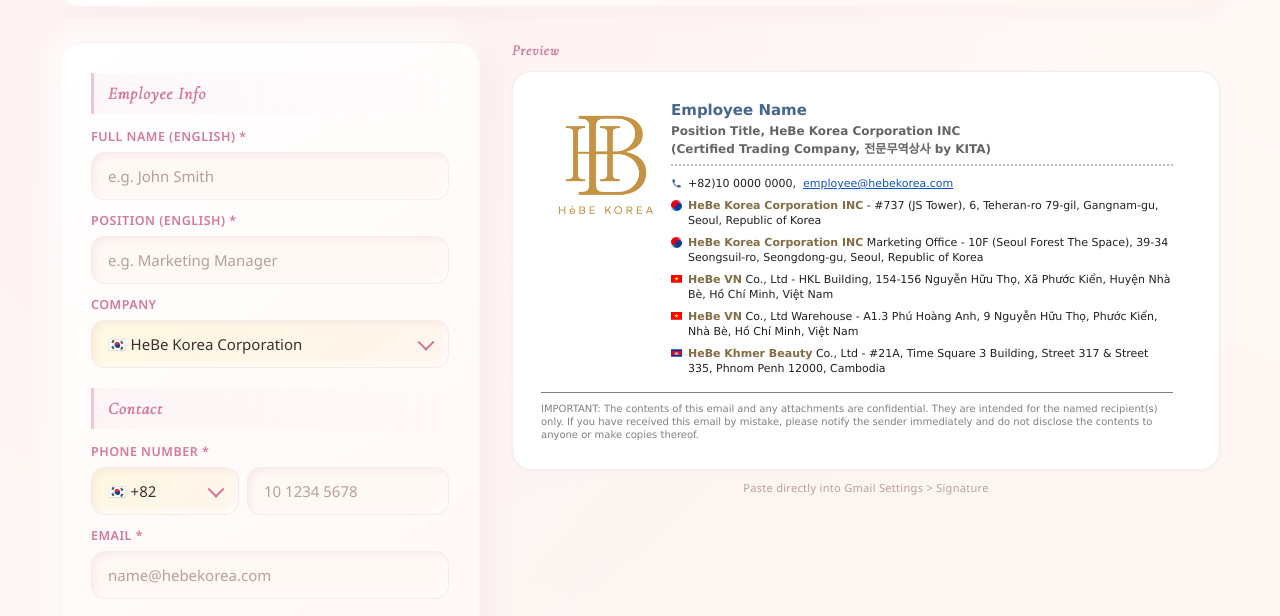
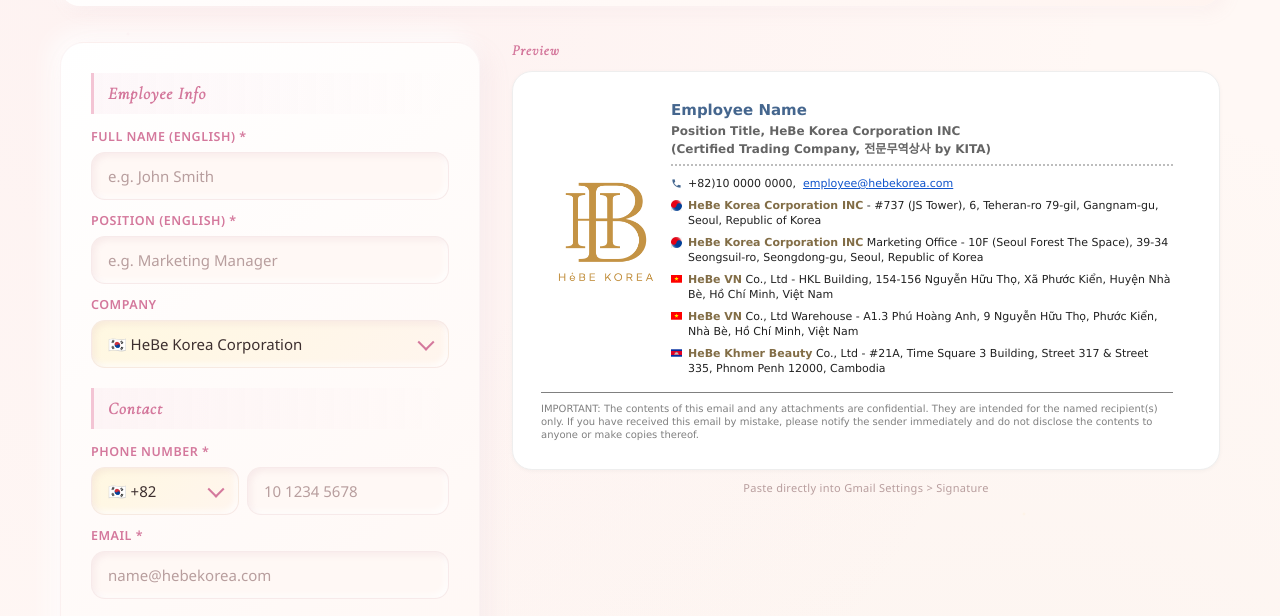
Before and after one commit to HeBe-Corporation/assets, a plain HTML site: page signature/index.html in a window 1280 px wide. Shown: the part 126-742 px from the top of the page. Drawn offline with nearby package versions, Linux system fonts and the light colour scheme.

Commit message:
signature generator v3.2: Gmail copy row display:flex + float fallback, logo 130 vertically centred against the text, wraps below under 300px remaining width (owner 2026-10-20)

```diff
--- a/signature/index.html
+++ b/signature/index.html
@@ -1,5 +1,5 @@
 <!DOCTYPE html>
-<!-- HeBe Email Signature Generator v3.1 (2026-10-20 13:3x). Gmail copy = fluid layout (logo float, text block min-width 300) so it adapts to phones without a style block; Outlook package = fixed table. Signature template = 05. Email/02. Context/signature.html v5.2 (owner cards 'A A A' + title on two lines).
+<!-- HeBe Email Signature Generator v3.2 (2026-10-20 17:2x). Gmail copy = fluid flex layout (row display:flex;flex-wrap:wrap;align-items:center with a float fallback, logo 130 vertically centred against the text, text block min-width 300) so it adapts to phones without a style block; v3.1 was the same without flex (logo top-left); Outlook package = fixed table. Signature template = 05. Email/02. Context/signature.html v5.2 (owner cards 'A A A' + title on two lines).
      Logo: one canonical GIF for Korea, Vietnam and Cambodia, 130px square (width=height=130, LOGO.md). Icons and logo are hosted on hebe-corporation.github.io/assets/signatures/.
      Built by 90. Outputs/20261020_Signature_Logo_Research/candidates/build_generator_v3.py from the legacy v2 generator (99. Archive/06. HeBe-System Legacy/04. HeBe Email Signature). -->
 
@@ -7,7 +7,7 @@
 <head>
 <meta charset="UTF-8">
 <meta name="viewport" content="width=device-width, initial-scale=1.0">
-<title>HeBe Email Signature Generator v3.1</title>
+<title>HeBe Email Signature Generator v3.2</title>
 <style>
   @import url('https://fonts.googleapis.com/css2?family=Cormorant+Garamond:ital,wght@0,300;0,400;0,500;0,600;1,400&family=Noto+Sans:wght@300;400;500;600;700&family=Alex+Brush&family=Dancing+Script:wght@700&display=swap');
   *{margin:0;padding:0;box-sizing:border-box}
@@ -824,9 +824,13 @@ function buildSignature(forCopy){
   const p = sigPieces(k => k === 'logo' ? LOGO_URL : k === 'phone' ? PHONE_ICON : k);
   // v3.1 (2026-10-20 owner 'B A A' + '수신자 기기에 따라 무조건 다르게'): fluid layout for Gmail settings. Logo floats left; the text block keeps its own
   // formatting context (overflow:hidden) with a minimum width, so beside the logo on wide screens and below the logo on phones. Inline styles only.
-  const fluid = '<div style="float:left;width:' + LOGO_PX + 'px;padding:0 12px 12px 0">' + p.logo + '</div>' +
-    '<div style="overflow:hidden;min-width:300px;' + p.F + '"><div style="padding:0 0 6px 0">' + p.nameHtml + '</div>' +
-    '<div style="padding:10px 0 0 0;border-top:2px dotted #BDBDBD">' + p.contacts + '</div></div>' +
+  // v3.2 (2026-10-20 owner '왜 로고가 중간배치가 아니라 위로 올라갔어?'): the row is also display:flex;flex-wrap:wrap;align-items:center, so in Gmail
+  // (web, iOS, Android), Apple Mail and Outlook.com the logo is vertically centred against the whole text block, and the text wraps below the logo
+  // when the remaining width is under 300px. Clients without flex (Outlook Windows) ignore it and get the v3.1 float look (logo top-left).
+  const fluid = '<div style="display:flex;flex-wrap:wrap;align-items:center">' +
+    '<div style="float:left;flex:0 0 ' + LOGO_PX + 'px;width:' + LOGO_PX + 'px;padding:0 12px 12px 0">' + p.logo + '</div>' +
+    '<div style="overflow:hidden;flex:1 1 300px;min-width:300px;' + p.F + '"><div style="padding:0 0 6px 0">' + p.nameHtml + '</div>' +
+    '<div style="padding:10px 0 0 0;border-top:2px dotted #BDBDBD">' + p.contacts + '</div></div></div>' +
     '<div style="clear:both;height:0;line-height:0;font-size:0">&nbsp;</div>' +
     '<table role="presentation" cellpadding="0" cellspacing="0" border="0" width="100%" style="border-collapse:collapse"><tbody>' + p.disc.replace('colspan="3" ', '') + '</tbody></table>';
   return '<div dir="ltr" class="gmail_signature" data-smartmail="gmail_signature" style="max-width:632px;-webkit-text-size-adjust:100%">' + top + fluid + '</div>';
@@ -1039,7 +1043,7 @@ function buildSignatureOutlook(filesDir){
   else if(sigType === 'auto' && v('nameEn')) top += '<p style="margin:0 0 10px 0;padding:0"><img src="' + fd + '/signature.png" height="45" style="height:45px;border:0" border="0"></p>';
   const p = sigPieces(k => k === 'logo' ? fd + '/logo.png' : k === 'phone' ? fd + '/phone.png' : fd + '/' + k.split('/').pop());
   return '<!DOCTYPE html>\n<html xmlns:v="urn:schemas-microsoft-com:vml" xmlns:o="urn:schemas-microsoft-com:office:office">\n<head>\n<meta charset="UTF-8">\n' +
-    '<meta name="Generator" content="HeBe Signature Generator v3.1">\n<!--[if gte mso 9]><xml><o:OfficeDocumentSettings><o:AllowPNG/><o:PixelsPerInch>96</o:PixelsPerInch></o:OfficeDocumentSettings></xml><![endif]-->\n' +
+    '<meta name="Generator" content="HeBe Signature Generator v3.2">\n<!--[if gte mso 9]><xml><o:OfficeDocumentSettings><o:AllowPNG/><o:PixelsPerInch>96</o:PixelsPerInch></o:OfficeDocumentSettings></xml><![endif]-->\n' +
     '<style>body,table,td,p,a,span{font-family:Verdana,Geneva,sans-serif}table{border-collapse:collapse;mso-table-lspace:0pt;mso-table-rspace:0pt}img{border:0;outline:none;text-decoration:none;-ms-interpolation-mode:bicubic}</style>\n' +
     '</head>\n<body style="margin:0;padding:0;-webkit-text-size-adjust:100%;-ms-text-size-adjust:100%">\n' + top + p.core + '\n</body>\n</html>';
 }
```
